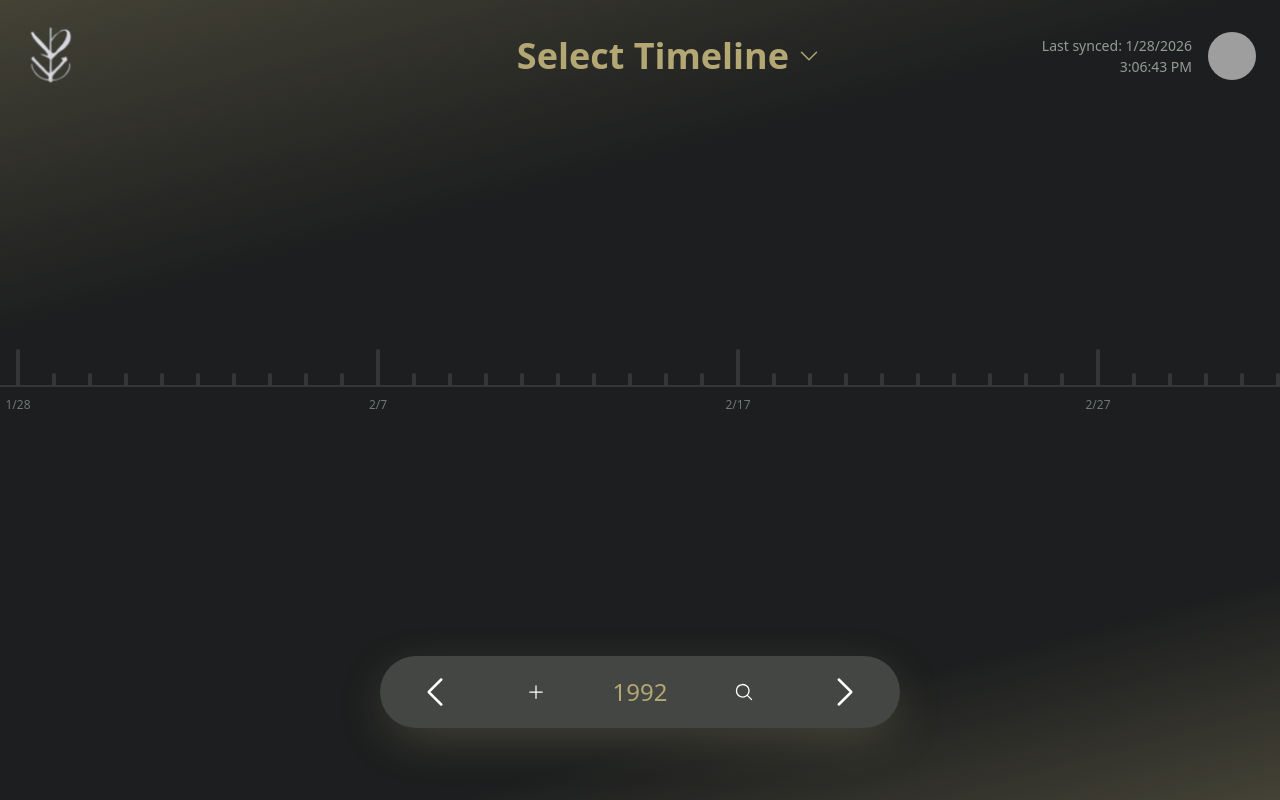
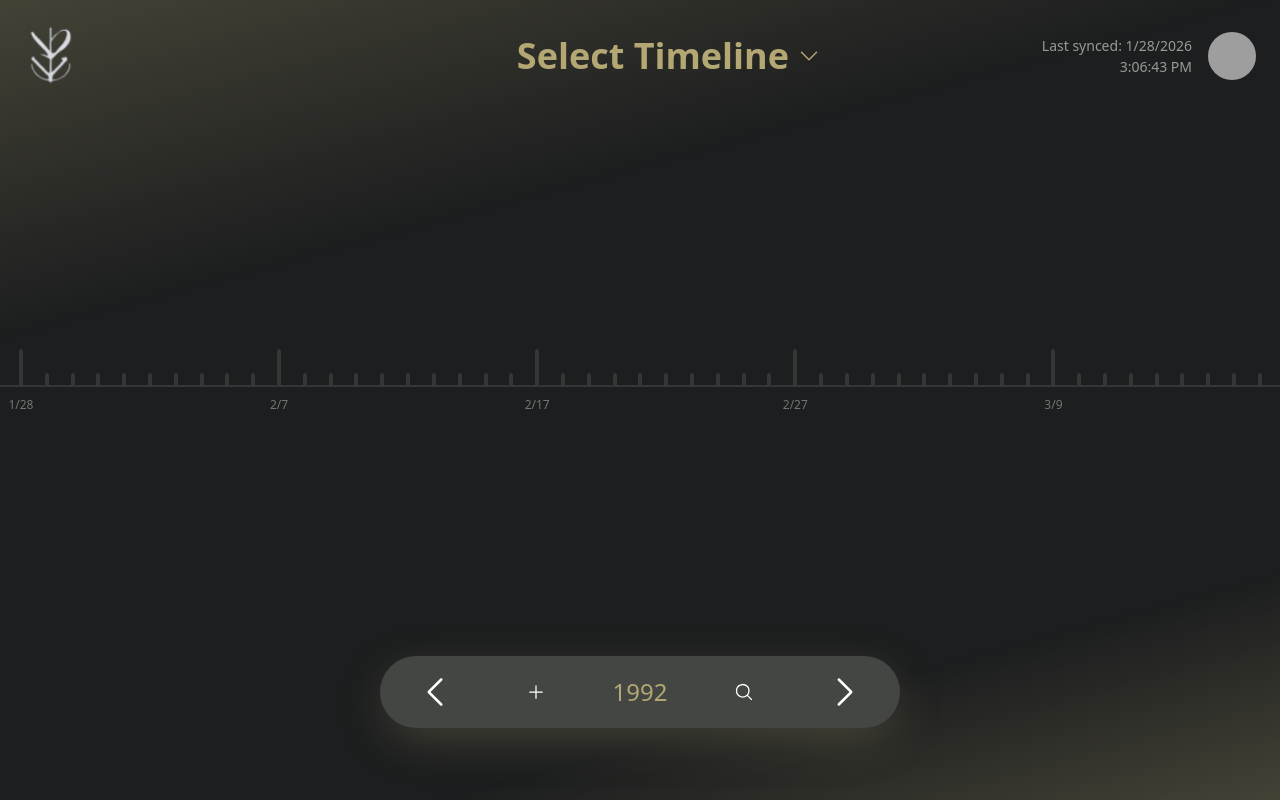
Before and after one commit to NuvialLabs/Linea, a Next.js app: page / in a window 1280 px wide. Built offline with nearby package versions, Linux system fonts and the light colour scheme; grey boxes are pictures that could not be loaded.

Commit message:
Zooming implemented
- Refactored the zoom state to the TimelineStore
- Implemented zoom levels to react with the horizontal margin of each
  date-ticks

```diff
--- a/app/components/Timeline/index.tsx
+++ b/app/components/Timeline/index.tsx
@@ -1,10 +1,5 @@
 import { TimelineStore } from "@/stores/timeline-store";
-import {
-  addDays,
-  addHours,
-  differenceInDays,
-  differenceInHours,
-} from "@/utils";
+import { addDays, differenceInDays } from "@/utils";
 
 const Timeline = () => {
   const {
@@ -15,6 +10,7 @@ const Timeline = () => {
     onPointerUp,
     onScroll,
     timelineRulerRef: ref,
+    zoomOptions,
   } = TimelineStore();
 
   return (
@@ -27,7 +23,7 @@ const Timeline = () => {
       className="w-full h-[64vh] grid place-items-center overflow-x-hidden cursor-grab active:cursor-grabbing select-none"
     >
       <div className="relative w-full ">
-        <div className="flex items-end">
+        <div className="flex items-end px-2">
           {Array.from(
             { length: differenceInDays(startDate, endDate) + 1 },
             (_, index) => {
@@ -35,7 +31,10 @@ const Timeline = () => {
               return index % 10 === 0 ? (
                 <div
                   key={date.toISOString()}
-                  className="relative mx-4 group/date-tick grid place-items-center"
+                  className="relative group/date-tick grid place-items-center"
+                  style={{
+                    marginInline: `${2 + (zoomOptions.level - 1) * (18 / 99)}px`,
+                  }}
                 >
                   <div className="w-1 h-9 bg-(--secondary-foreground)/20 group-hover/date-tick:bg-(--accent) group-hover/date-tick:scale-y-150 rounded-t-full cursor-pointer duration-300 transition-all" />
 
@@ -46,7 +45,10 @@ const Timeline = () => {
               ) : (
                 <div
                   key={date.toISOString()}
-                  className="relative mx-4 group/date-tick grid place-items-center"
+                  className="relative group/date-tick grid place-items-center"
+                  style={{
+                    marginInline: `${2 + (zoomOptions.level - 1) * (18 / 99)}px`,
+                  }}
                 >
                   <div
                     key={date.toISOString()}
--- a/app/components/TimelineControls/index.tsx
+++ b/app/components/TimelineControls/index.tsx
@@ -9,13 +9,10 @@ import {
 import { useState, useEffect, useRef } from "react";
 
 const TimelineControls = () => {
-  const { onLeftPan, onRightPan } = TimelineStore();
+  const { onLeftPan, onRightPan, zoomOptions, setZoomOptions } =
+    TimelineStore();
   const sliderRef = useRef(null);
   const tooltipRef = useRef(null);
-  const [zoomOptions, setZoomOptions] = useState({
-    isMenuExpanded: false,
-    level: 50,
-  });
 
   useEffect(() => {
     const slider = sliderRef.current as HTMLInputElement | null;
@@ -45,10 +42,10 @@ const TimelineControls = () => {
       <div className="grid sm:justify-items-center">
         <MagnifyingGlassIcon
           onClick={() =>
-            setZoomOptions((prev) => ({
-              ...prev,
-              isMenuExpanded: !prev.isMenuExpanded,
-            }))
+            setZoomOptions({
+              isMenuExpanded: !zoomOptions.isMenuExpanded,
+              level: zoomOptions.level,
+            })
           }
           className={`text-white h-7 w-7 cursor-pointer py-1 hover:bg-(--secondary-foreground)/30 active:bg-(--secondary-foreground)/50 ${zoomOptions.isMenuExpanded ? "bg-(--secondary-foreground)/50" : ""} transition-all duration-100 rounded-full`}
         />
@@ -70,7 +67,10 @@ const TimelineControls = () => {
                 const value = Number(target.value);
 
                 target.style.setProperty("--value", `${value}%`);
-                setZoomOptions((prev) => ({ ...prev, level: value }));
+                setZoomOptions({
+                  isMenuExpanded: zoomOptions.isMenuExpanded,
+                  level: value,
+                });
               }}
               className="w-full h-2 rounded-lg
                         bg-[linear-gradient(to_right,#ffffff_var(--value),#616161_var(--value))]
--- a/stores/timeline-store.ts
+++ b/stores/timeline-store.ts
@@ -10,6 +10,11 @@ interface TimelineStore {
   startDate: Date;
   endDate: Date;
   timelineRulerRef: React.RefObject<HTMLDivElement | null>;
+  zoomOptions: {
+    isMenuExpanded: boolean;
+    level: number;
+  };
+  setZoomOptions: (options: { isMenuExpanded: boolean; level: number }) => void;
   onPointerDown: (e: React.PointerEvent) => void;
   onPointerMove: (e: React.PointerEvent) => void;
   onPointerUp: () => void;
@@ -22,7 +27,18 @@ export const TimelineStore = create<TimelineStore>((set, get) => ({
   startDate: subtractDays(365),
   endDate: addDays(30),
   timelineRulerRef: createRef<HTMLDivElement>(),
+  zoomOptions: {
+    isMenuExpanded: false,
+    level: 50,
+  },
+  setZoomOptions: (options) => {
+    const zoomOptions = get().zoomOptions;
 
+    if (options.level !== zoomOptions.level) {
+    }
+
+    set({ zoomOptions: options });
+  },
   onPointerDown: (e: React.PointerEvent) => {
     const ref = get().timelineRulerRef;
     isDragging = true;
```
